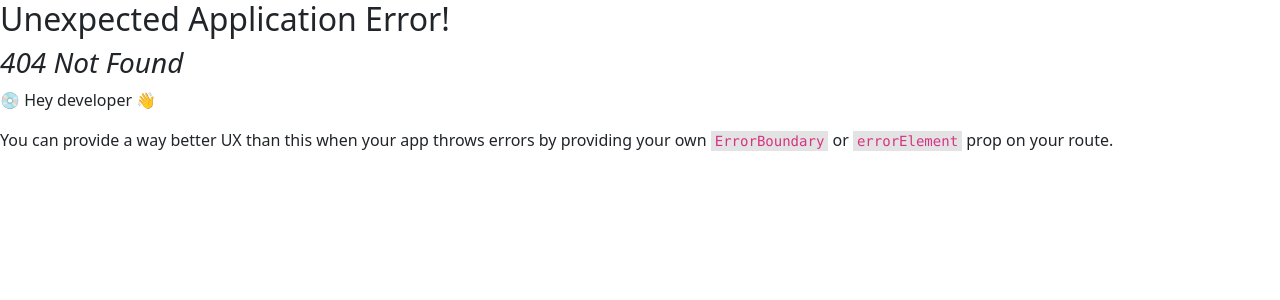
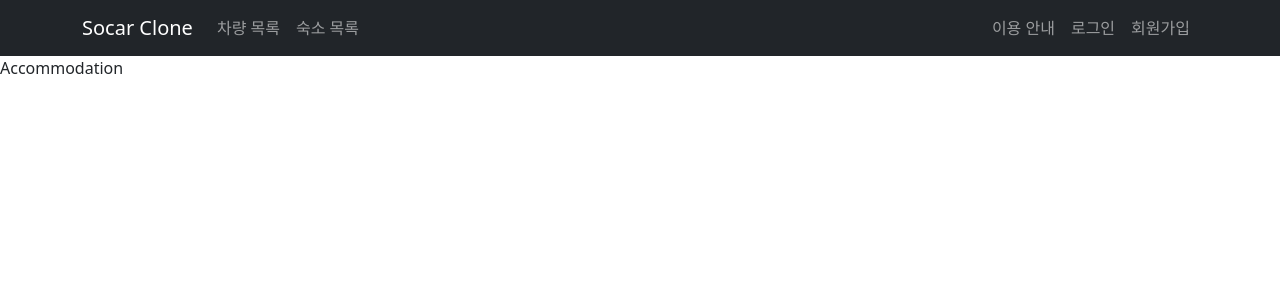
Before and after one commit to Jang-Sen/socar_frontend, a React (Create React App) app: page /accommodation in a window 1280 px wide. Before the commit this address had no page. Shown: the top 300 px of the page. Built offline with nearby package versions, Linux system fonts and the light colour scheme; no server answers.

Commit message:
Add accommodation page

```diff
--- a/src/component/NavBar.js
+++ b/src/component/NavBar.js
@@ -33,6 +33,9 @@ const NavBar = () => {
           <Navbar.Collapse id="basic-navbar-nav">
             <Nav className="me-auto">
               <Nav.Link onClick={() => navigate("/car")}>차량 목록</Nav.Link>
+              <Nav.Link onClick={() => navigate("/accommodation")}>
+                숙소 목록
+              </Nav.Link>
             </Nav>
             <Nav className="ms-auto">
               <Nav.Link onClick={() => navigate("/service")}>
--- /dev/null
+++ b/src/page/Accommodation/Accommodation.js
@@ -0,0 +1,7 @@
+import React from "react";
+
+const Accommodation = () => {
+  return <div>Accommodation</div>;
+};
+
+export default Accommodation;
--- a/src/page/Main.js
+++ b/src/page/Main.js
@@ -84,7 +84,9 @@ const Main = () => {
               <Card.Body>
                 <Card.Title>안전한 주행</Card.Title>
                 <Card.Text>보험과 함께 안전하게 주행하세요.</Card.Text>
-                <Button variant="primary">자세히 보기</Button>
+                <Button variant="primary" href="/service">
+                  자세히 보기
+                </Button>
               </Card.Body>
             </Card>
           </Col>
--- a/src/router.js
+++ b/src/router.js
@@ -11,6 +11,7 @@ import Profile from "./page/Profile";
 import Main from "./page/Main";
 import Car from "./page/Car/Car";
 import CarDetail from "./page/Car/CarDetail";
+import Accommodation from "./page/Accommodation/Accommodation";
 
 const router = createBrowserRouter([
   {
@@ -50,6 +51,10 @@ const router = createBrowserRouter([
           {
             path: "/carDetail/:id",
             element: <CarDetail />,
+          },
+          {
+            path: "/accommodation",
+            element: <Accommodation />,
           },
         ],
       },
```
